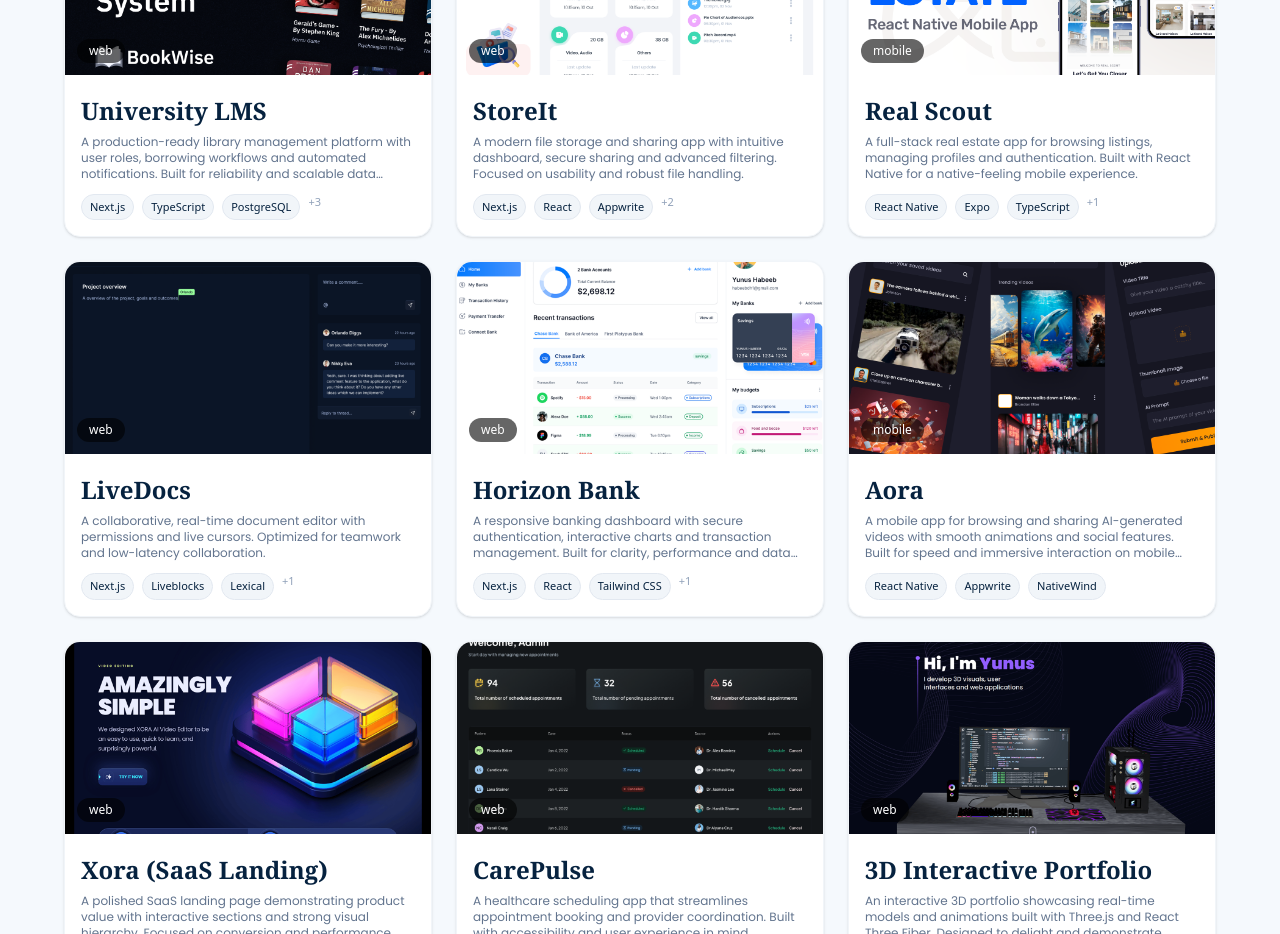
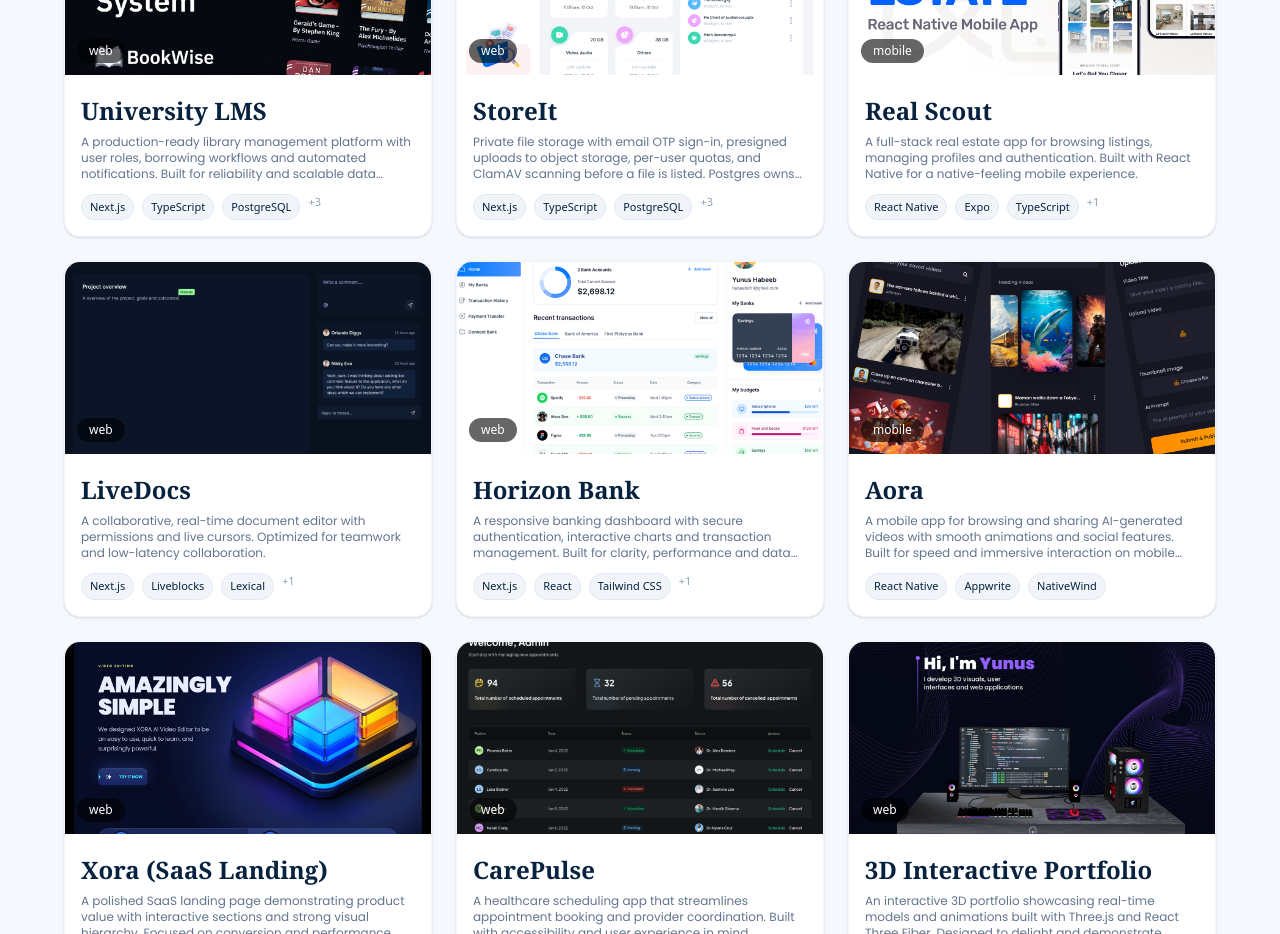
Before and after one commit to yunushabeeb/yunushabeeb, a React (Vite) app: page / in a window 1280 px wide. Shown: the part 2540-3474 px from the top of the page. Built offline with nearby package versions, Linux system fonts and the light colour scheme; a web font is replaced by a local one.

Commit message:
Refresh StoreIt on the portfolio and point project repos at yunushabeeb.
Replace the Appwrite-era StoreIt blurb with the current stack, and use the canonical GitHub owner for every project link.

```diff
--- a/src/Content.ts
+++ b/src/Content.ts
@@ -54,39 +54,39 @@ const {
   restate,
 } = {
   bookwise: {
-    source: 'https://github.com/d-code-h/bookwise',
+    source: 'https://github.com/yunushabeeb/bookwise',
     live: 'https://www.bookwise.yunushabeeb.me',
   },
   storeit: {
-    source: 'https://github.com/d-code-h/storeit',
+    source: 'https://github.com/yunushabeeb/storeit',
     live: 'https://www.storeit.yunushabeeb.me',
   },
   carepulse: {
-    source: 'https://github.com/d-code-h/carepulse',
+    source: 'https://github.com/yunushabeeb/carepulse',
     live: 'https://www.carepulse.yunushabeeb.me',
   },
   horizon: {
-    source: 'https://github.com/d-code-h/horizon-bank',
+    source: 'https://github.com/yunushabeeb/horizon-bank',
     live: 'https://www.horizon.yunushabeeb.me',
   },
   aora: {
-    source: 'https://github.com/d-code-h/aora',
+    source: 'https://github.com/yunushabeeb/aora',
     live: 'https://drive.google.com/file/d/16vUwOoiz7CdWT7AyB6ly-aqGHkaKDjXW/view?usp=sharing',
   },
   developer: {
-    source: 'https://github.com/d-code-h/3d-developer-portfolio',
+    source: 'https://github.com/yunushabeeb/3d-developer-portfolio',
     live: 'https://www.3dportfolio.yunushabeeb.me',
   },
   livedocs: {
-    source: 'https://github.com/d-code-h/live-docs',
+    source: 'https://github.com/yunushabeeb/live-docs',
     live: 'https://www.livedocs.yunushabeeb.me',
   },
   xora: {
-    source: 'https://github.com/d-code-h/xora',
+    source: 'https://github.com/yunushabeeb/xora',
     live: 'https://www.xora.yunushabeeb.me',
   },
   restate: {
-    source: 'https://github.com/d-code-h/real-scout',
+    source: 'https://github.com/yunushabeeb/real-scout',
     live: 'https://drive.google.com/file/d/1x_xMw_PoPhOhv0H78OQi8PSUozqzJ5u8/view?usp=drive_link',
   },
 };
@@ -336,13 +336,14 @@ export const content = {
         live: storeit.live,
         code: storeit.source,
         category: 'web',
-        desc: 'A modern file storage and sharing app with intuitive dashboard, secure sharing and advanced filtering. Focused on usability and robust file handling.',
+        desc: 'Private file storage with email OTP sign-in, presigned uploads to object storage, per-user quotas, and ClamAV scanning before a file is listed. Postgres owns the catalog; Redis holds short-lived auth challenges; the bucket stays private behind signed URLs.',
         techs: [
           'Next.js',
-          'React',
-          'Appwrite',
           'TypeScript',
-          'Tailwind CSS',
+          'PostgreSQL',
+          'Redis',
+          'Cloudflare R2',
+          'ClamAV',
         ],
       },
       {
```
